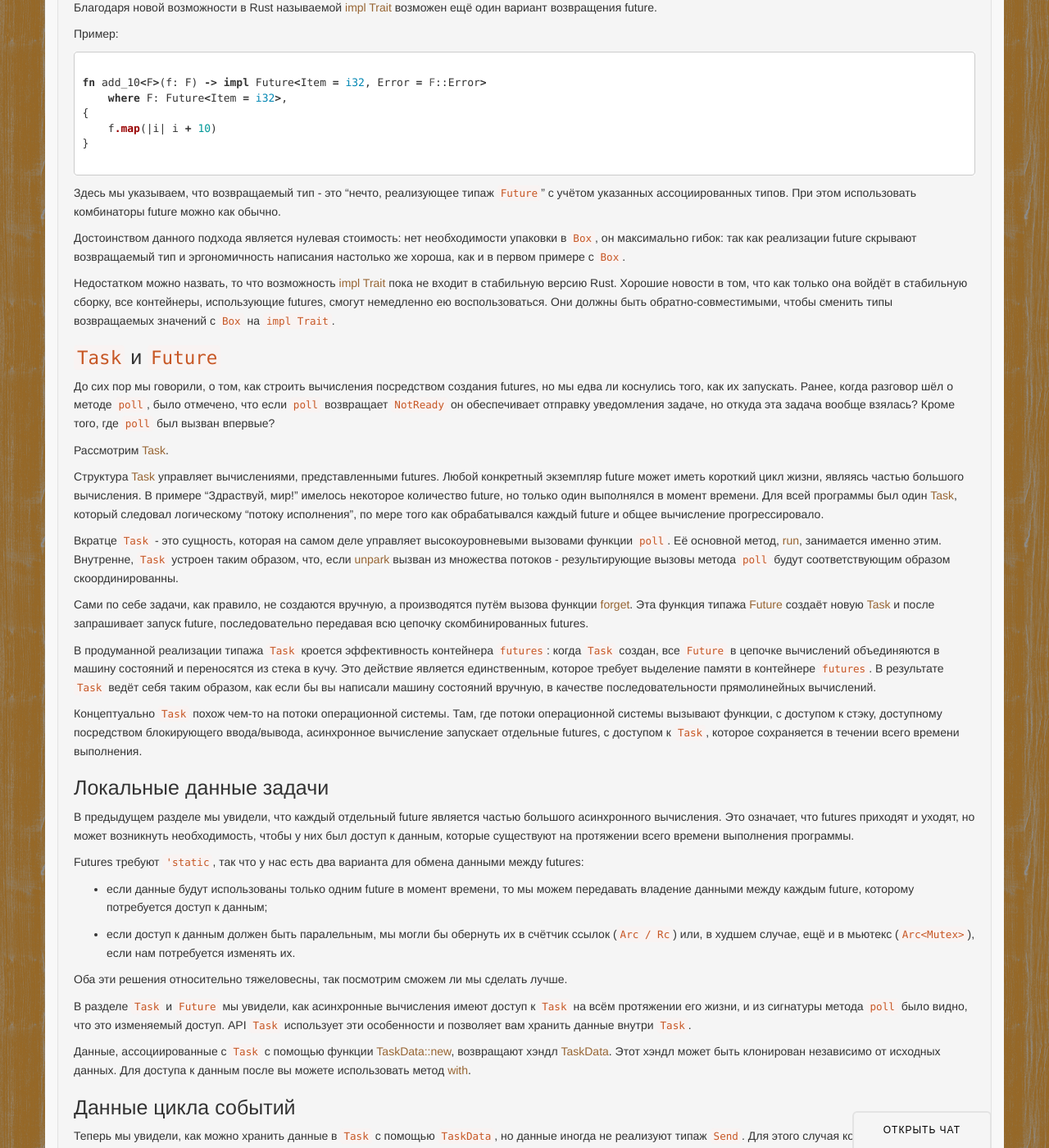
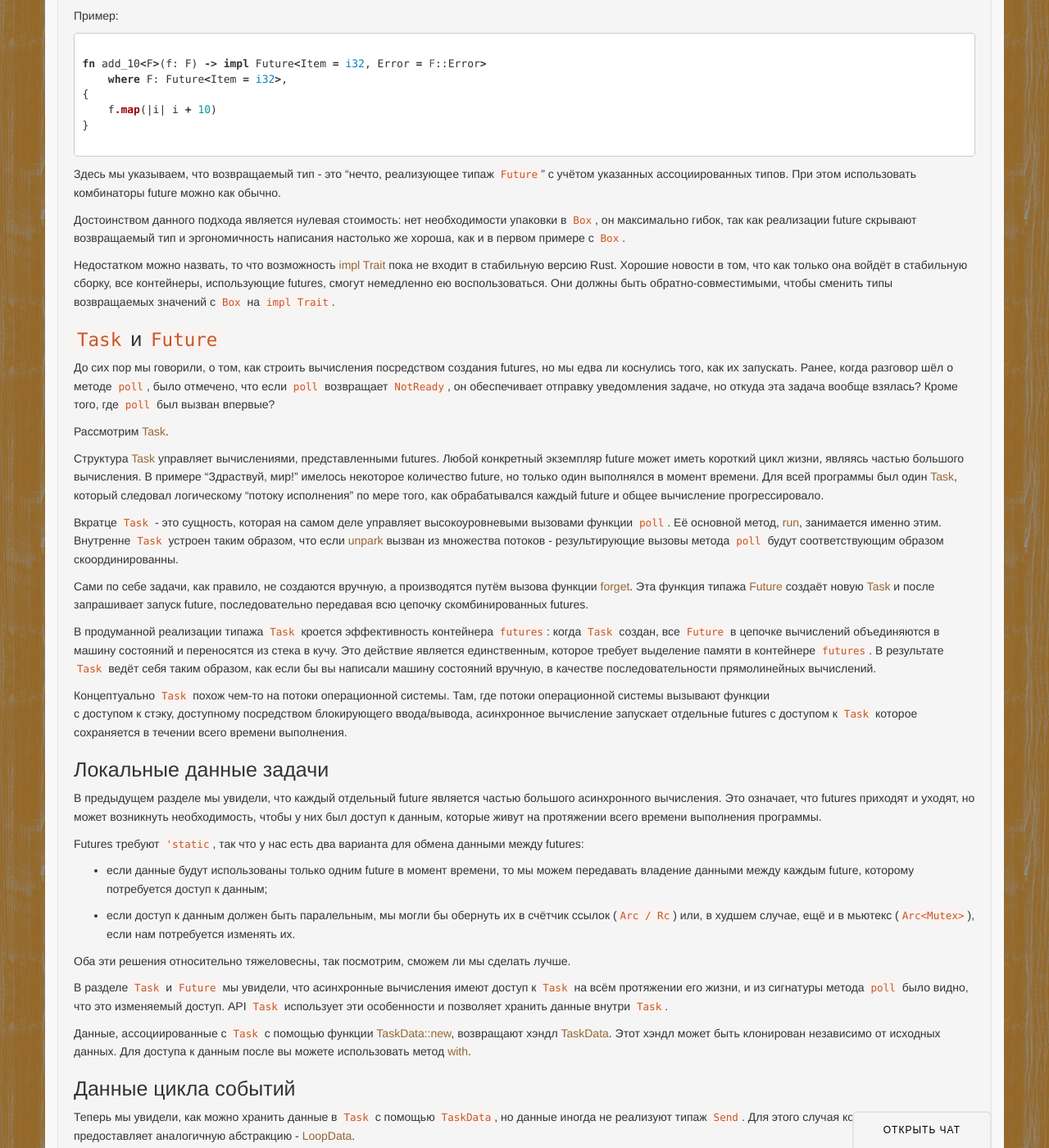
Before and after one commit to rust-lang-ru/rustycrate.ru, a Jekyll site: the page built from _posts/2016-08-16-futures-tutorial.md, in a window 1280 px wide and 1400 px high, scrolled down 11990 px. Shown: the whole window at 82% size. Built offline with Jekyll 4.4.1, drawn with Linux system fonts in a browser that asks for light colours; nearby versions of some CDN libraries; Markdown is read by kramdown in place of the engine named in the settings; comment, search, counter and statistics services are not loaded; some of the changed text lies outside the part shown.

Commit message:
Правки по тексту.

````diff
--- a/_posts/2016-08-16-futures-tutorial.md
+++ b/_posts/2016-08-16-futures-tutorial.md
@@ -16,7 +16,7 @@
 черпает вдохновение из библиотек этих языков. Однако он отличается эргономичностью, а также
 придерживается философии `Rust` абстракций с нулевой стоимостью, а именно: для создания и композиции futures не
 требуется выделений памяти, а для `Task`, управляющего ими, нужна только одна аллокация. Futures
-предназначены стать основой для построения асинхронного, компонуемого, высоко производительного ввода/вывода в `Rust`, и
+предназначены стать основой для построения асинхронного компонуемого высоко производительного ввода/вывода в `Rust`, и
 ранние замеры производительности показывают, что простой HTTP сервер, построенный на futures, действительно быстр.
 
 Эта документация разделена на несколько разделов:
@@ -228,8 +228,7 @@
 
 Предыдущий future `request` снова связан, на этот раз с результатом выполнения комбинатора
 [read_to_end](http://alexcrichton.com/futures-rs/futures_io/fn.read_to_end.html). Этот future будет читать все данные
-из сокета и помещать их в предоставленный буфер, и вернёт буфер
-когда обрабатываемое соединение передаст EOF.
+из сокета и помещать их в предоставленный буфер и вернёт буфер, когда обрабатываемое соединение передаст EOF.
 
 Как и ранее, чтение из сокета на самом деле скрыто расшифровывает данные, полученные от сервера, так что мы читаем
 расшифрованную версию.
@@ -238,7 +237,7 @@
 когда она запустится. Это потому что всё, что мы сделали, основано на future вычислениях, и мы на самом деле
 не запустили их. До этого момента мы не делали никакого ввода/вывода и не выполняли HTTP запросов и т.д.
 
-Чтобы по-настоящему запустить наши future и управлять ими до завершения, необходимо запустить цикл событий:
+Чтобы по-настоящему запустить futures и управлять ими до завершения, необходимо запустить цикл событий:
 
 ```rust
 
@@ -398,7 +397,7 @@
 
 ```
 
-Здесь для преобразования future возвращающий тип `String`, во future, возвращающий `u32`используется
+Здесь для преобразования future, возвращающий тип `String`, во future, возвращающий `u32`, используется
 [map](http://alexcrichton.com/futures-rs/futures/struct.Map.html). Упаковывание в
 [Box](https://doc.rust-lang.org/std/boxed/struct.Box.html) не всегда необходимо и более подробно будет рассмотрено в
 разделе [возвращений futures](https://github.com/alexcrichton/futures-rs/blob/master/TUTORIAL.md#returning-futures).
@@ -580,8 +579,8 @@
 и [метод accept](https://doc.rust-lang.org/std/net/struct.TcpListener.html#method.accept), только в данном случае
 мы, скорее, получаем все события в виде потока, а не принимаем сокеты вручную.
 
-Поток `clients` производит сокеты постоянно. Это иллюстрирует работу сокет серверов, как они обычно принимают клиентов
-в цикле и после направляют их в остальную часть системы обработки.
+Поток `clients` производит сокеты постоянно. Это иллюстрирует работу сокет серверов по приему клиентов в цикле и
+направлению их в остальную часть системы обработки.
 
 Теперь, имея поток клиентских соединений, мы можем манипулировать им при помощи стандартных методов типажа
 [Stream](http://alexcrichton.com/futures-rs/futures/stream/trait.Stream.html):
@@ -717,7 +716,7 @@
 
 Канальный тип [Sender](http://alexcrichton.com/futures-rs/futures/stream/struct.Sender.html) имеет важное отличие от
 стандартной библиотеки: когда значение отправляется в канал, он потребляет отправителя, возвращая future, который, в
-свою очередь, возвращает исходного отправителя, только после того как посланное значение будет потреблено. Это
+свою очередь, возвращает исходного отправителя только когда посланное значение будет потреблено. Это
 создаёт противодействие, чтобы производитель не смог совершить прогресс пока потребитель от него отстаёт.
 
 # Возвращение futures
@@ -827,8 +826,8 @@
 
 ## `impl Trait`
 
-Благодаря новой возможности в Rust называемой
-[impl Trait](https://github.com/rust-lang/rfcs/blob/master/text/1522-conservative-impl-trait.md) возможен ещё один
+Благодаря новой возможности в Rust, называемой
+[impl Trait](https://github.com/rust-lang/rfcs/blob/master/text/1522-conservative-impl-trait.md), возможен ещё один
 вариант возвращения future.
 
 Пример:
@@ -846,7 +845,7 @@
 Здесь мы указываем, что возвращаемый тип - это "нечто, реализующее типаж `Future`" с учётом указанных ассоциированных
 типов. При этом использовать комбинаторы future можно как обычно.
 
-Достоинством данного подхода является нулевая стоимость: нет необходимости упаковки в `Box`, он максимально гибок: так
+Достоинством данного подхода является нулевая стоимость: нет необходимости упаковки в `Box`, он максимально гибок, так
 как реализации future скрывают возвращаемый тип и эргономичность написания настолько же хороша, как и в первом примере
 с `Box`.
 
@@ -859,7 +858,7 @@
 # `Task` и `Future`
 
 До сих пор мы говорили, о том, как строить вычисления посредством создания futures, но мы едва ли коснулись того, как их
-запускать. Ранее, когда разговор шёл о методе `poll`, было отмечено, что если `poll` возвращает `NotReady` он
+запускать. Ранее, когда разговор шёл о методе `poll`, было отмечено, что если `poll` возвращает `NotReady`, он
 обеспечивает отправку уведомления задаче, но откуда эта задача вообще взялась? Кроме того, где `poll` был вызван впервые?
 
 Рассмотрим [Task](http://alexcrichton.com/futures-rs/futures/task/struct.Task.html).
@@ -868,11 +867,11 @@
 представленными futures. Любой конкретный экземпляр future может иметь короткий цикл жизни, являясь частью большого
 вычисления. В примере "Здраствуй, мир!" имелось некоторое количество future, но только один выполнялся в момент времени.
 Для всей программы был один [Task](http://alexcrichton.com/futures-rs/futures/task/struct.Task.html), который следовал
-логическому "потоку исполнения", по мере того как обрабатывался каждый future и общее вычисление прогрессировало.
+логическому "потоку исполнения" по мере того, как обрабатывался каждый future и общее вычисление прогрессировало.
 
 Вкратце `Task` - это сущность, которая на самом деле управляет высокоуровневыми вызовами функции `poll`. Её основной
 метод, [run](http://alexcrichton.com/futures-rs/futures/task/struct.Task.html#method.run), занимается именно этим.
-Внутренне, `Task` устроен таким образом, что, если
+Внутренне `Task` устроен таким образом, что если
 [unpark](http://alexcrichton.com/futures-rs/futures/task/struct.TaskHandle.html#method.unpark) вызван из множества
 потоков - результирующие вызовы метода `poll` будут соответствующим образом скоординированны.
 
@@ -887,15 +886,15 @@
 единственным, которое требует выделение памяти в контейнере `futures`. В результате `Task` ведёт себя таким образом,
 как если бы вы написали машину состояний вручную, в качестве последовательности прямолинейных вычислений.
 
-Концептуально `Task` похож чем-то на потоки операционной системы. Там, где потоки операционной системы вызывают функции,
+Концептуально `Task` похож чем-то на потоки операционной системы. Там, где потоки операционной системы вызывают функции
 с доступом к стэку, доступному посредством блокирующего ввода/вывода, асинхронное вычисление
-запускает отдельные futures, с доступом к `Task`, которое сохраняется в течении всего времени выполнения.
+запускает отдельные futures с доступом к `Task` которое сохраняется в течении всего времени выполнения.
 
 # Локальные данные задачи
 
 В предыдущем разделе мы увидели, что каждый отдельный future является частью большого асинхронного вычисления. Это
 означает, что futures приходят и уходят, но может возникнуть необходимость, чтобы у них был доступ к данным, которые
-существуют на протяжении всего времени выполнения программы.
+живут на протяжении всего времени выполнения программы.
 
 Futures требуют `'static`, так что у нас есть два варианта для обмена данными между futures:
 
@@ -905,11 +904,11 @@
 - если доступ к данным должен быть паралельным, мы могли бы обернуть их в счётчик ссылок (`Arc / Rc`) или, в худшем
 случае, ещё и в мьютекс (`Arc<Mutex>`), если нам потребуется изменять их.
 
-Оба эти решения относительно тяжеловесны, так посмотрим сможем ли мы сделать лучше.
+Оба эти решения относительно тяжеловесны, так посмотрим, сможем ли мы сделать лучше.
 
-В разделе `Task` и `Future` мы увидели, как асинхронные вычисления имеют доступ к `Task` на всём протяжении его жизни,
+В разделе `Task` и `Future` мы увидели, что асинхронные вычисления имеют доступ к `Task` на всём протяжении его жизни,
 и из сигнатуры метода `poll` было видно, что это изменяемый доступ. API `Task` использует эти особенности и позволяет
-вам хранить данные внутри `Task`.
+хранить данные внутри `Task`.
 
 Данные, ассоциированные с `Task` с помощью функции
 [TaskData::new](http://alexcrichton.com/futures-rs/futures/task/struct.TaskData.html#method.new), возвращают хэндл
````
Also changed, not shown: other parts of _posts/2016-08-16-futures-tutorial.md (+23 -23 lines).
